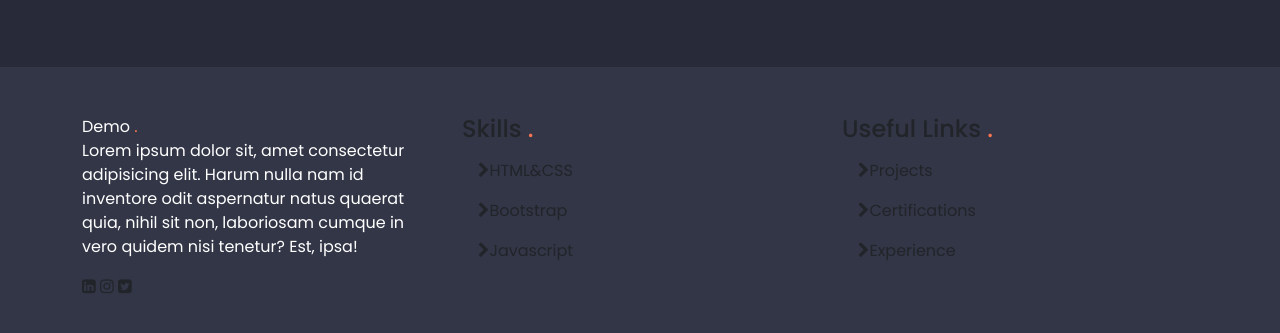
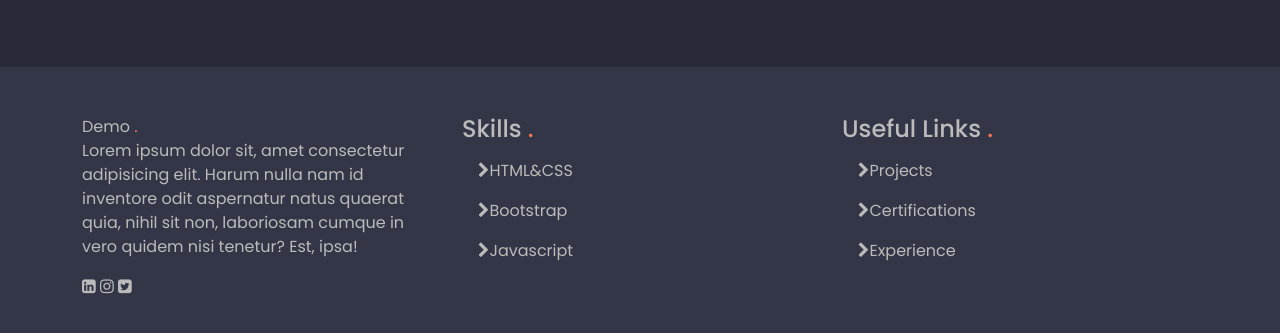
Before and after one commit to imvinaytajane/Portfolio-Site, a plain HTML site: page index.html in a window 1280 px wide. Shown: the part 2874-3207 px from the top of the page. Drawn offline with nearby package versions, Linux system fonts and the light colour scheme; no server answers.

Commit message:
footer color

```diff
--- a/index.html
+++ b/index.html
@@ -275,7 +275,7 @@
         <div class="container">
             <div class="row py-5">
                 <div class="logo-area col-lg-4 col-md-4 col-sm-12 col-12">
-                    <a href="#" class="navbar-brand text-white">Demo <span style="color:#f87652;">.</span></a>
+                    <a href="#" class="navbar-brand">Demo <span style="color:#f87652;">.</span></a>
                     <p>Lorem ipsum dolor sit, amet consectetur adipisicing elit. Harum nulla nam id inventore odit aspernatur natus quaerat quia, nihil sit non, laboriosam cumque in vero quidem nisi tenetur? Est, ipsa!</p>
                     <div class="links">
                         <i class="fa fa-linkedin-square animate_animated"></i>
--- a/styles/index.css
+++ b/styles/index.css
@@ -413,7 +413,15 @@ nav > .nav.nav-tabs{
   }
 
   /* footer-area */
-
+  .footer-area{
+    color: var(--secondary-color);
+  }
+  .footer-area p{
+    color: var(--secondary-color);
+  }
+  .footer-area ul li{
+    color: var(--secondary-color);
+  }
 
 
 
```
